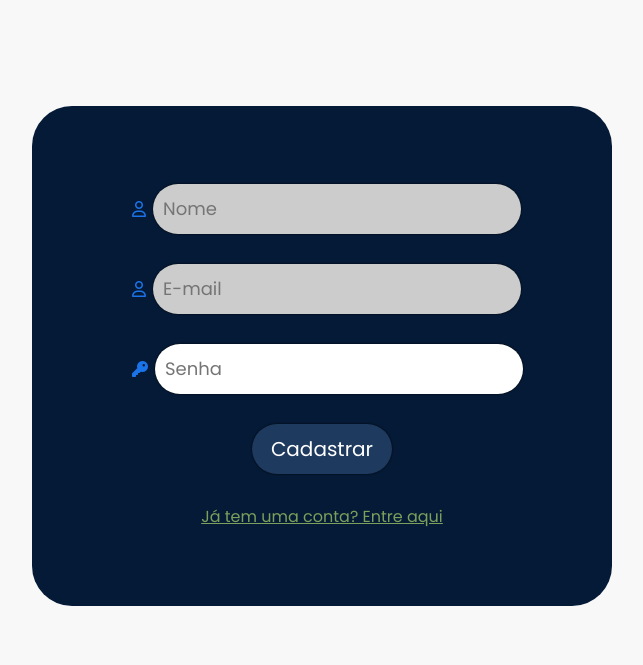
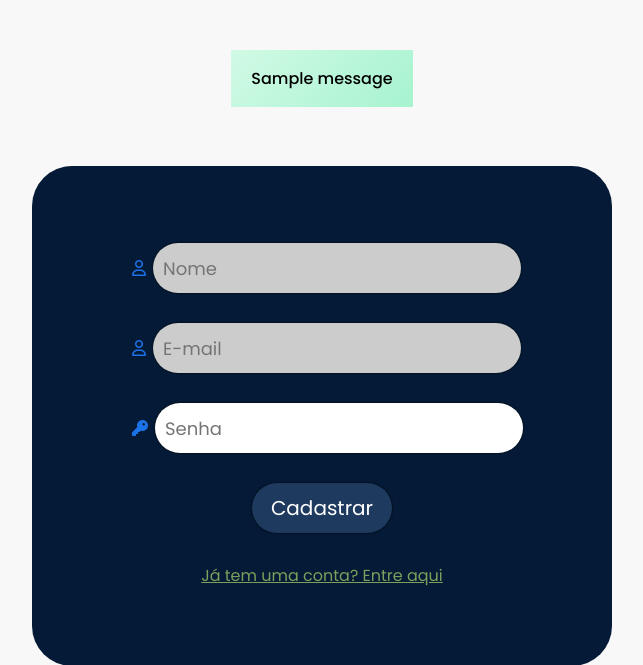
Before and after one commit to flaubersauan/Projeto-BD, a Flask app: page /cadastro in a window 1280 px wide. Shown: the part 88-753 px from the top of the page, without its empty margins (318-961 px from the left). Run offline with Flask 3, Linux system fonts and the light colour scheme; one stand-in notice (Sample message) is shown; some web fonts are replaced.

Commit message:
adaptando flashes para cada trigger de validação

```diff
--- a/app.py
+++ b/app.py
@@ -3,6 +3,8 @@ from flask_login import LoginManager, login_user, login_required, logout_user, U
 from werkzeug.security import generate_password_hash, check_password_hash
 from sqlalchemy import text
 from database import Session
+from sqlalchemy.exc import OperationalError, IntegrityError, DBAPIError
+
 
 app = Flask(__name__)
 app.secret_key = "segredo_muito_seguro"
@@ -69,8 +71,11 @@ def cadastro():
 
             flash('Usuário cadastrado com sucesso!')
             return redirect(url_for('login'))
-        finally:
-            db.close()
+
+        except DBAPIError as e:
+            erro_mysql = str(e.orig).split(",")[-1].replace("'", "").strip()
+            db.rollback()
+            flash(erro_mysql, "error")
 
     return render_template('cadastro.html')
 
@@ -230,8 +235,10 @@ def add_livro():
 
         db.commit()
         flash('Livro adicionado com sucesso!')
-    except Exception as e:
-        flash(f'Erro ao adicionar livro: {str(e)}')
+    except DBAPIError as e:
+        erro_mysql = str(e.orig).split(",")[-1].replace("'", "").strip()
+        db.rollback()
+        flash(erro_mysql)
     finally:
         db.close()
 
@@ -296,6 +303,13 @@ def editar_livro(id_livro):
         editoras = db.execute(text("SELECT ID_editora, Nome_editora FROM Editoras ORDER BY Nome_editora")).fetchall()
 
         return render_template('editar.html', livro=livro, generos=generos, autores=autores, editoras=editoras)
+
+    except DBAPIError as e:
+        db.rollback()
+        erro_mysql = str(e.orig.split(",")[-1].replace("'", "").strip(" )"))
+        flash(erro_mysql, 'sucess')
+
+
     finally:
         db.close()
 
@@ -331,7 +345,7 @@ def remover_livro(id_livro):
         db.execute(text("DELETE FROM Livros WHERE ID_livro = :id"), {"id": id_livro})
         db.commit()
 
-        flash("Livro removido com sucesso!")
+        flash("Livro removido com sucesso!", "sucess")
     except Exception as e:
         flash(f"Erro ao remover livro pois existem registros de empréstimos associados")
     finally:
--- a/database/database.sql
+++ b/database/database.sql
@@ -72,7 +72,6 @@ end //
 
 delimiter ;
 
-insert into usuarios values(default, 'jp', 'jp@gmail.com', '(84) 99817-4551', '2007/12/12', 1.54, '123');
 
 delimiter //
 
--- a/static/formularios.css
+++ b/static/formularios.css
@@ -23,6 +23,7 @@ header{
     justify-content: center;
     color: white;
     margin-top: 20px;
+    margin-bottom: 50px;
 }
 
 header h1{
@@ -158,3 +159,37 @@ button:hover{
 i{
     color: #1a73e8;
 }
+
+.alert, .flashes li {
+    padding: 16px 20px;
+    background: linear-gradient(135deg, #dbeafe 0%, #bfdbfe 100%);
+    border-left: 4px solid var(--primary);
+    border-radius: var(--radius-md);
+    margin-bottom: 12px;
+    font-weight: 500;
+    color: var(--primary-dark);
+    box-shadow: var(--shadow-sm);
+    animation: slideInDown 0.3s ease;
+}
+ul.flashes{
+    display: flex;
+    align-items: center;
+    justify-content: center;
+}
+.flashes li.error {
+    background: linear-gradient(135deg, #fee2e2 0%, #fecaca 100%);
+    border-left-color: var(--danger);
+    color: var(--danger);
+    border-radius: 20px;
+    max-width: 700px;
+}
+
+.flashes li.success {
+    background: linear-gradient(135deg, #d1fae5 0%, #a7f3d0 100%);
+    border-left-color: var(--success);
+    color: var(--success);
+}
+
+.flashes {
+    list-style: none;
+}
--- a/static/style.css
+++ b/static/style.css
@@ -179,7 +179,7 @@ header::before,
 
 .flashes li.error {
     background: linear-gradient(135deg, #fee2e2 0%, #fecaca 100%);
-    border-left-color: var(--danger);
+    border-left-color: var(--danger) 5px;
     color: var(--danger);
 }
 
--- a/templates/add_autor.html
+++ b/templates/add_autor.html
@@ -18,12 +18,13 @@
     </header>
 
     <div class="form-container">
-        <!-- Mensagens flash -->
         {% with messages = get_flashed_messages(with_categories=true) %}
   {% if messages %}
     <ul class="flashes">
       {% for category, message in messages %}
-                        <li class="{{ category }}">{{ message }}</li>
+        <li class="{{ category }}">
+          {{ message }}
+        </li>
       {% endfor %}
     </ul>
   {% endif %}
--- a/templates/cadastro.html
+++ b/templates/cadastro.html
@@ -12,7 +12,17 @@
     <header>
         <h1>Registre-se</h1>
     </header>
-
+{% with messages = get_flashed_messages(with_categories=true) %}
+        {% if messages %}
+            <ul class="flashes">
+            {% for category, message in messages %}
+                <li class="{{ category }}">
+                {{ message }}
+                </li>
+            {% endfor %}
+            </ul>
+        {% endif %}
+{% endwith %}
     <main>
         <form action="{{ url_for('cadastro') }}" method="POST">
 
```
Also changed, not shown: templates/dashboard.html (+12 -0 lines), templates/editar.html (+12 -0 lines). Lines whose indentation alone changed are shown as unchanged.
